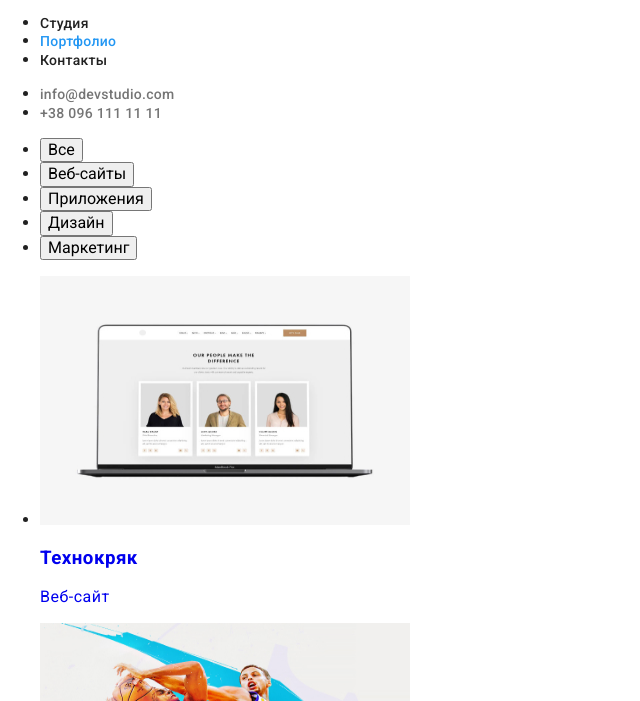
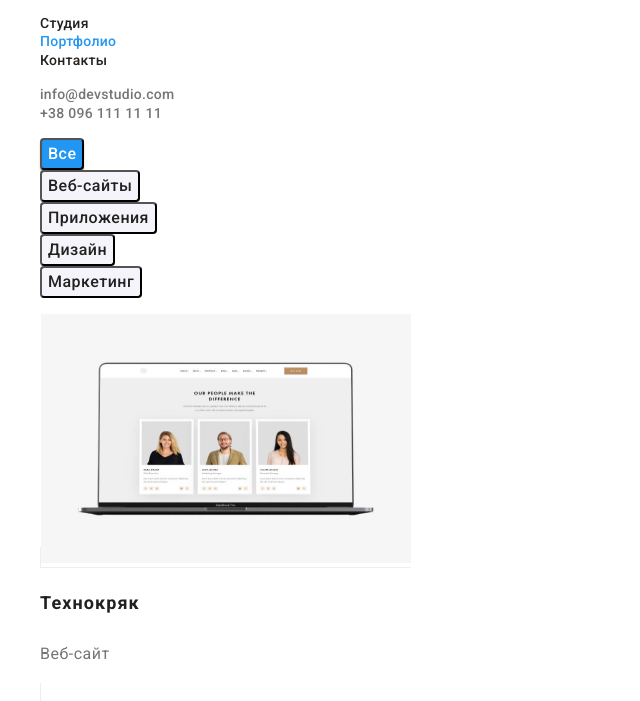
Before and after one commit to AelitaFlores/goit-markup-hw-02, a plain HTML site: page portfolio.html in a window 1280 px wide. Shown: the part 33-734 px from the top of the page, without its empty margins (0-640 px from the left). Drawn offline with nearby package versions, Linux system fonts and the light colour scheme.

Commit message:
finished-hw-2

```diff
--- a/css/styles.css
+++ b/css/styles.css
@@ -49,6 +49,11 @@ cursor: pointer;*/
 a {
   text-decoration: none;
 }
+
+ul {
+  list-style-type: none;
+}
+
 /* Спадок */
 body {
   font-family: var(--text-font);
@@ -70,9 +75,11 @@ body {
   line-height: 1.192;
   font-weight: var(--bold-font-weight);
 }
+
 .logo-web {
   color: var(--accent-color);
 }
+
 .logo-link:hover,
 .logo-link:focus {
   color: var(--accent-color);
@@ -89,6 +96,7 @@ body {
   font-size: var(--primary-font-size);
   line-height: 1.143;
 }
+
 /* специфічність кольору */
 .navigation-list-link-current {
   color: var(--accent-color);
@@ -109,6 +117,7 @@ body {
   line-height: 1.143;
   color: var(--secondary-text-color);
 }
+
 .contact-list-link:hover,
 .contact-list-link:focus {
   color: var(--accent-color);
@@ -122,6 +131,7 @@ body {
 .hero {
   background: var(--dark-background);
 }
+
 .hero-title {
   font-weight: var(--hero-font-weight);
   font-size: 44px;
@@ -131,6 +141,7 @@ body {
   text-transform: uppercase;
   color: var(--primary-white-color);
 }
+
 .modal-btn-primary {
   background: var(--accent-color);
   box-shadow: 0px 4px 4px rgba(0, 0, 0, 0.15);
@@ -146,6 +157,7 @@ body {
   align-items: center;
   text-align: center;
 }
+
 .modal-btn-primary:hover,
 .modal-btn-primary:focus {
   background: var(--secondary-accent-color);
@@ -161,11 +173,13 @@ body {
   line-height: 1.142;
   text-transform: uppercase;
 }
+
 .features-text {
   font-size: var(--primary-font-size);
   line-height: 1.714;
   color: var(--secondary-text-color);
 }
+
 /*=========Чем мы занимаемся===========*/
 .occupation-title {
   font-weight: var(--bold-font-weight);
@@ -173,10 +187,12 @@ body {
   line-height: 1.167;
   text-align: center;
 }
+
 /* <!--Наша команда  --> */
 .team {
   background: var(--light-background);
 }
+
 .team-title {
   font-weight: var(--bold-font-weight);
   font-size: 36px;
@@ -194,6 +210,7 @@ body {
   line-height: 1.188;
   text-align: center;
 }
+
 .team-subtitle {
   font-size: 16px;
   line-height: 1.188;
@@ -221,15 +238,18 @@ footer .logo-link {
   letter-spacing: inherit;
   color: var(--primary-white-color);
 }
+
 a.address-link {
   color: var(--footer-text-color);
 }
+
 /* специфічність кольору */
 .address-link-name:hover,
 .address-link-name:focus {
   color: var(--accent-color);
   cursor: pointer;
 }
+
 .address-link:hover,
 .address-link:focus {
   color: var(--accent-color);
@@ -241,63 +261,70 @@ a.address-link {
 /*=========portfolio===========*/
 
 /* top-line-background: #FFFFFF; */
+.filter-primary-btn {
+  box-shadow: 0px 3px 1px rgba(0, 0, 0, 0.1), 0px 1px 2px rgba(0, 0, 0, 0.08),
+    0px 2px 2px rgba(0, 0, 0, 0.12);
+  border-radius: 4px;
+  background: var(--accent-color);
+  font-family: inherit;
+  font-style: inherit;
+  font-weight: var(--medium-font-weight);
+  font-size: 16px;
+  line-height: 1.625;
+  text-align: center;
+  letter-spacing: inherit;
+  color: var(--primary-white-color);
+}
 
-////////
-/* для а і buton
-color: inherit;
+.filter-primary-btn:hover,
+.filter-primary-btn:focus {
+  cursor: pointer;
+  color: var(--primary-white-color);
+  background: var(--secondary-accent-color);
+}
 
-vse but
-background: #2196F3;
-/* shadow-middle
+.filter-modal-btn {
+  background: var(--light-background);
+  border-radius: 4px;
+  font-family: inherit;
+  font-style: inherit;
+  font-weight: var(--medium-font-weight);
+  font-size: 16px;
+  line-height: 1.625;
+  text-align: center;
+  letter-spacing: inherit;
+  color: inherit;
+}
 
-box-shadow: 0px 3px 1px rgba(0, 0, 0, 0.1), 0px 1px 2px rgba(0, 0, 0, 0.08), 0px 2px 2px rgba(0, 0, 0, 0.12);
-border-radius: 4px;
+.filter-modal-btn:hover,
+.filter-modal-btn:focus {
+  cursor: pointer;
+  background-color: var(--accent-color);
+  color: var(--primary-white-color);
+}
 
+.portfolio-list-link {
+  background: var(--primary-white-color);
+  border: 1px solid #eeeeee;
+  box-sizing: border-box;
+}
+.portfolio-list-link:hover,
+.portfolio-list-link:focus {
+  cursor: pointer;
+}
 
+.portfolio-caption {
+  font-weight: var(--bold-font-weight);
+  font-size: 18px;
+  line-height: 2;
+  letter-spacing: 0.06em;
+  color: var(--title-text-color);
+}
 
+.portfolio-subtitle {
+  font-size: 16px;
+  line-height: 1.875;
+  color: var(--secondary-text-color);
+}
 
-
-
-
-
-
-
-
-
-
-
-
-
-
-
-
-
-
-
-
-
-
-
-
-
-
-
-
-
-
-
-
-
-
-
-
-
-
-
-
-
-
-
-
-
-*/
+/*========= End portfolio===========*/
```
